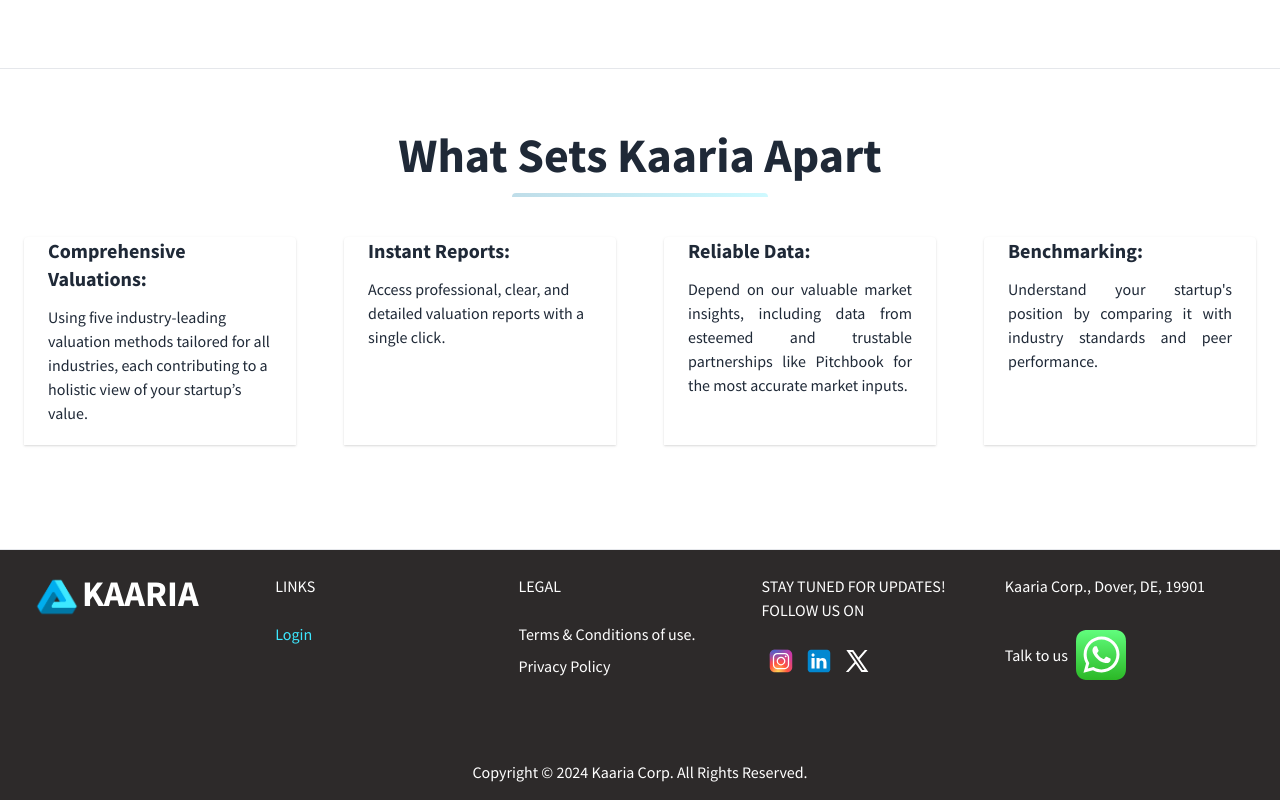
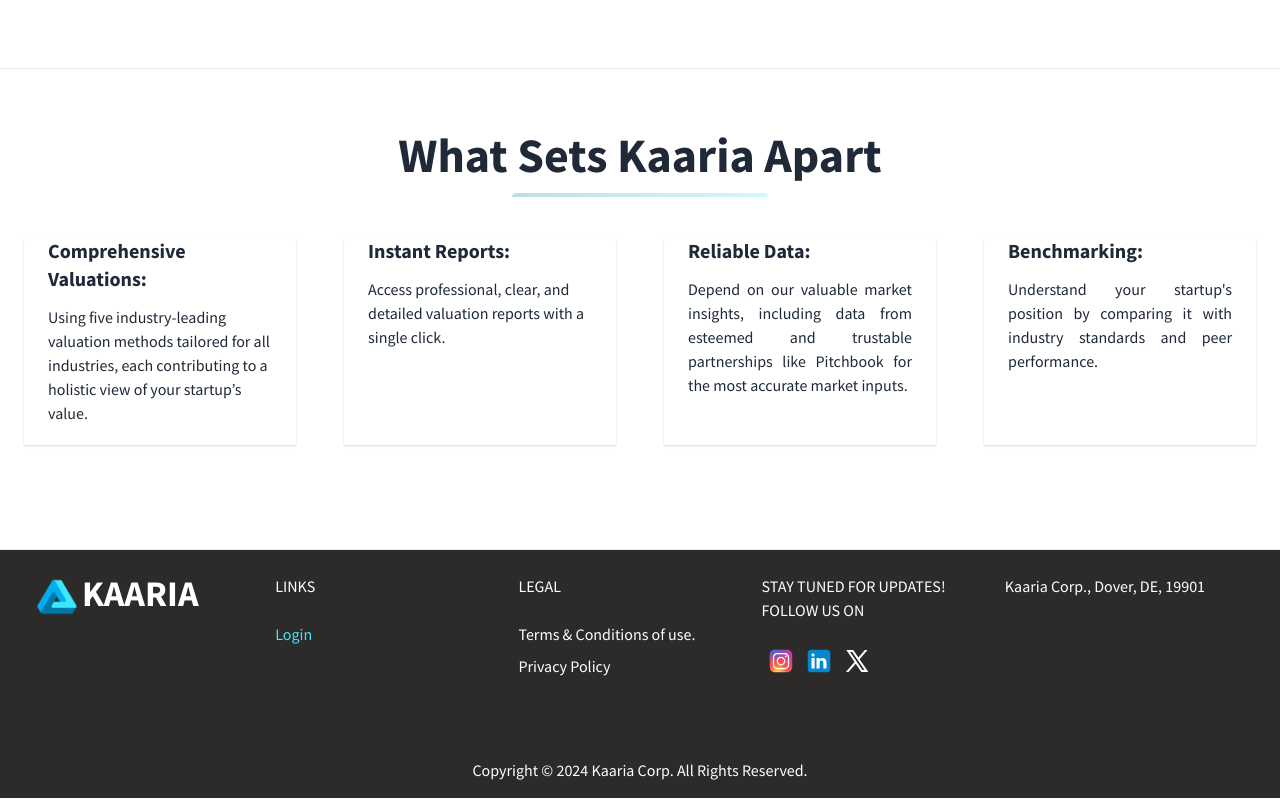
Before and after one commit to brunomiyamottol/srtartup, a Next.js app: page / in a window 1280 px wide. Shown: the part 2001-2801 px from the top of the page. Built offline with nearby package versions, Linux system fonts and the light colour scheme; no server answers.

Commit message:
removed WhatsAppContact

```diff
--- a/src/components/Layouts/Footer.js
+++ b/src/components/Layouts/Footer.js
@@ -107,14 +107,14 @@ export default function Footer() {
                 </li> */}
                 <li className="mt-8 inline-block mr-2 md:block md:mr-0">
                   <div className="flex items-center">
-                    <span className="mr-2">{t("talkToUs")}</span>
+                    {/* <span className="mr-2">{t("talkToUs")}</span>
                     <a
                       href="https://api.whatsapp.com/send?phone=525580033038"
                       target="_blank"
                       className="no-underline hover:underline text-white-800 hover:text-pink-500"
                     >
                       <img src="/images/whatsapp.svg" style={{ height: 50 }} />
-                    </a>
+                    </a> */}
                   </div>
                 </li>
               </ul>
```
